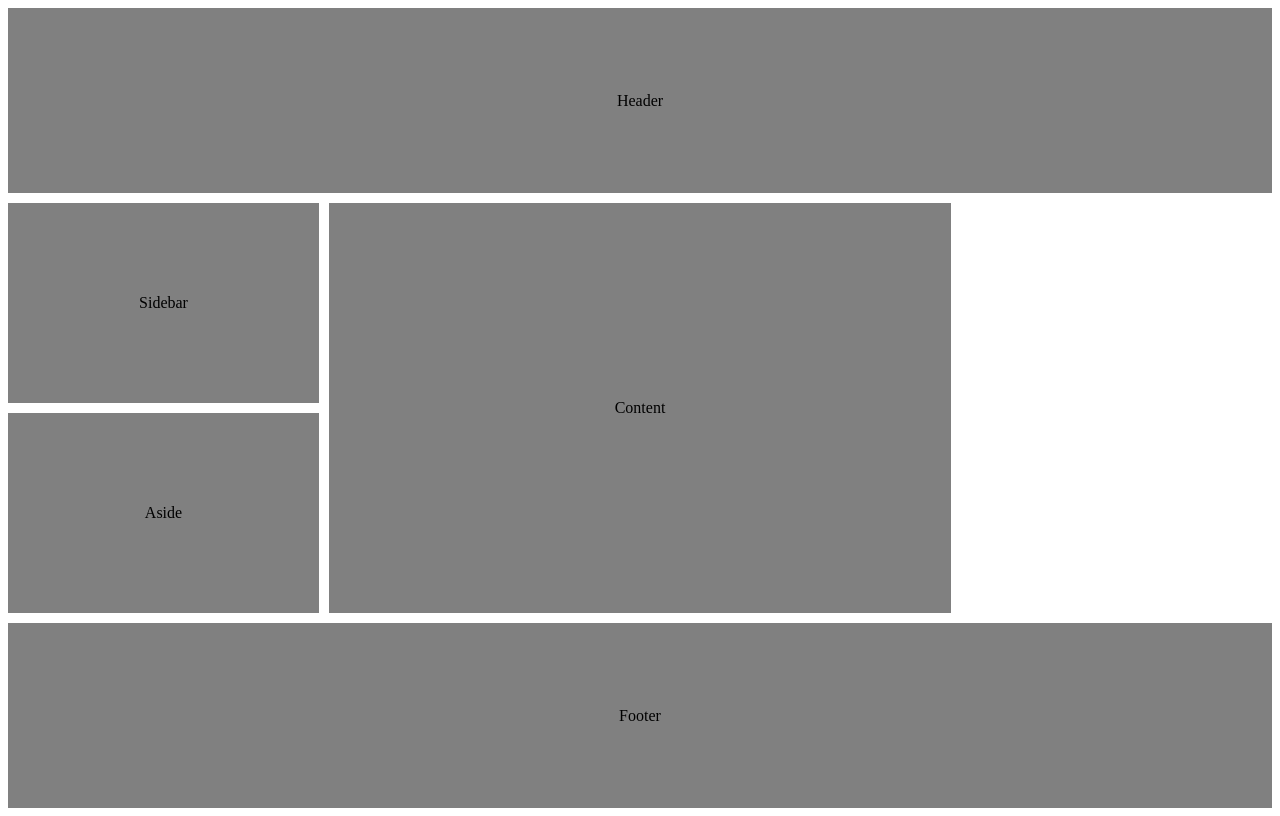
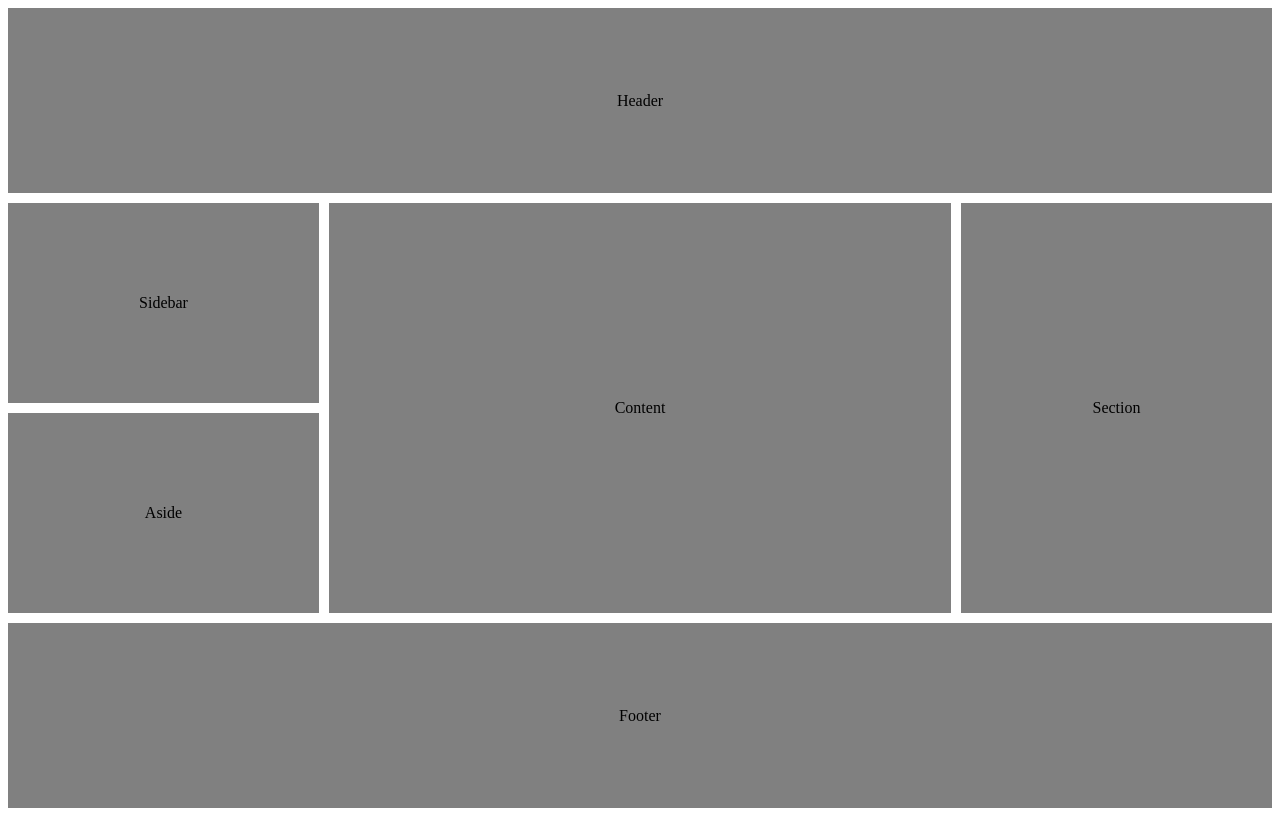
Before and after one commit to servinoroberto9-ship-it/paginas, a plain HTML site: page index.html in a window 1280 px wide. Drawn offline with Linux system fonts and the light colour scheme.

Commit message:
Add files via upload

```diff
--- a/index.html
+++ b/index.html
@@ -4,7 +4,7 @@
     <meta charset="UTF-8">
     <meta name="viewport" content="width=device-width, initial-scale=1.0">
     <link rel="stylesheet" href="css/style.css">
-    <title>Pantalla3</title>
+    <title>Pantalla1</title>
 </head>
 <body>
     <div class="container">
@@ -12,8 +12,8 @@
         <div class="item sidebar">Sidebar</div>
         <div class="item content">Content</div>
         <div class="item aside">Aside</div>
+        <div class="item section">Section</div>
         <div class="item footer">Footer</div>
     </div>
-
 </body>
 </html>
```
